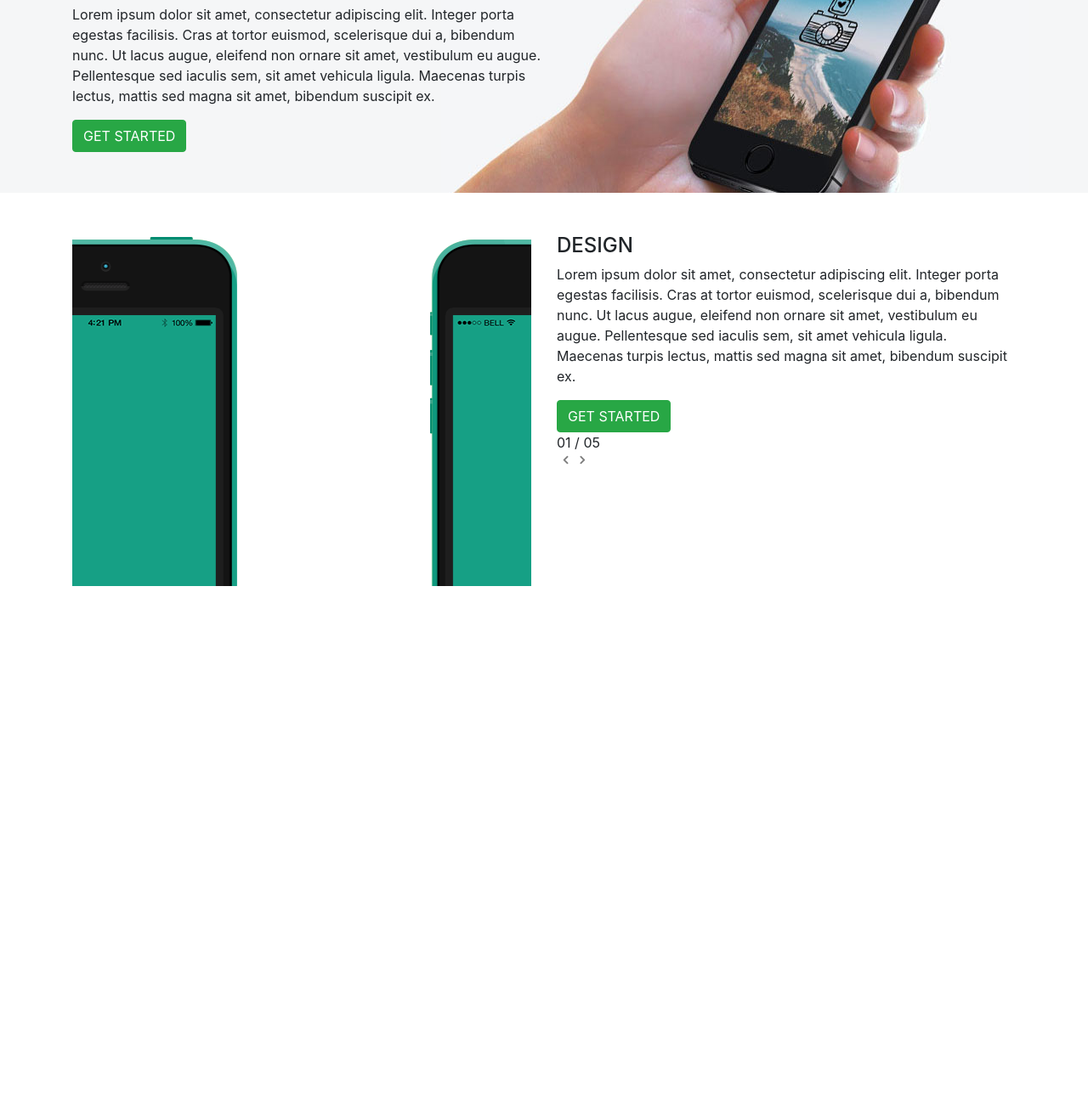
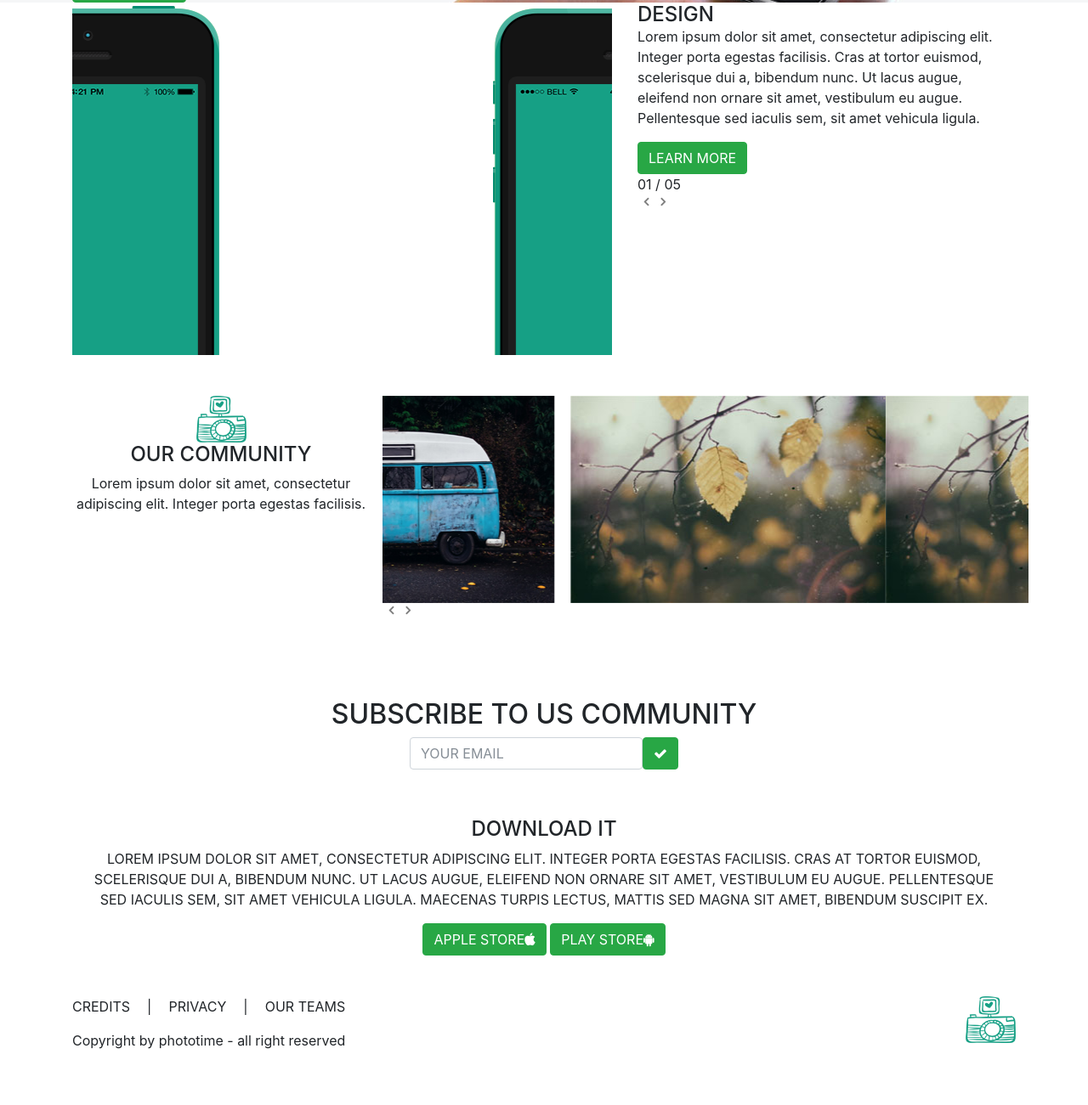
Before and after one commit to serafia/Photoapp, a plain HTML site: page index.html in a window 1280 px wide. Shown: the part 957-2258 px from the top of the page at 85% size. Before the commit the page ends 1647 px from the top, so only its background shows below. Drawn offline with Linux system fonts and the light colour scheme.

Commit message:
Modify index.html

```diff
--- a/index.html
+++ b/index.html
@@ -13,26 +13,29 @@
 	<!-- navigation -->
 			<nav class="navbar navbar-expand-lg navbar-dark">
 				<div class="container text-center ">
-					<button class="navbar-toggler" type="button" data-toggle="collapse" data-target="#navContent"">
-						<span class="navbar-toggler-icon"></span>
-					</button>
-					<div class="collapse navbar-collapse" id="navContent">
-						<div class="navbar-nav d-flex justify-content-center pt-5 w-100">
-							<a href="#" class="nav-item nav-link active text-uppercase text-white px-5 pt-4">home</a>
-							<a href="#" class="nav-item nav-link text-uppercase text-white px-5 pt-4">photoapp</a>
-							<a href="#" class="navbar-brand mr-0 px-5 d-none d-lg-inline-block"><img src="img/logo.png"></a>
-							<a href="#" class="nav-item nav-link text-uppercase text-white px-5 pt-4">design</a>
-							<a href="#" class="nav-item nav-link text-uppercase text-white px-5 pt-4">download</a>
+					<div class="d-flex justify-content-between d-lg-inline-block">
+						<a href="#" class="navbar-brand d-lg-none"><img src="img/logo.png"></a>
+						<button class="navbar-toggler" type="button" data-toggle="collapse" data-target="#navContent"">
+							<span class="navbar-toggler-icon"></span>
+						</button>
+					</div>
+					<div class="collapse navbar-collapse w-100" id="navContent">
+						<div class="navbar-nav d-flex justify-content-center pt-5 w-100 nav-link">
+							<a href="#" class="nav-item nav-link active text-uppercase text-white px-5">home</a>
+							<a href="#photoapp" class="nav-item nav-link text-uppercase text-white px-5">photoapp</a>
+							<a href="#" class="navbar-brand mr-0 d-none d-lg-inline-block"><img src="img/logo.png"></a>
+							<a href="#design" class="nav-item nav-link text-uppercase text-white px-5">design</a>
+							<a href="#download" class="nav-item nav-link text-uppercase text-white px-5">download</a>
 						</div>
 					</div>
-					<a href="#" class="navbar-brand d-lg-none"><img src="img/logo.png"></a>
+
 				</div>
 
 			</nav>
 	<!-- hero -->
 			<hero class="text-center text-white">
 				<div class="container hero">
-					<h1 class="text-uppercase">your life , a photo</h1>
+					<h1 class="text-uppercase display-4">your life , a photo</h1>
 					<p>print your life in a simple photo</p>
 					<button class="text-uppercase btn btn-success">get started</button>
 				</div>
@@ -44,18 +47,19 @@
 				<a href="#" class="text-white"><i class="fa fa-dribbble" aria-hidden="true"></i></a>
 			</div>
 		</header>
-		<section class="" id="photoapp">
-			<div class="container py-5 photo">
-				<h4 class="text-uppercase pt-5 photoapp-header">rappresent yout life with a<br>simple photo</h4>
-				<p class="w-50 photoapp-p">Lorem ipsum dolor sit amet, consectetur adipiscing elit. Integer porta egestas facilisis. Cras at tortor euismod, scelerisque dui a, bibendum nunc. Ut lacus augue, eleifend non ornare sit amet, vestibulum eu augue. Pellentesque sed iaculis sem, sit amet vehicula ligula. Maecenas turpis lectus, mattis sed magna sit amet, bibendum suscipit ex.</p>
+	<!-- photoapp -->
+		<section id="photoapp">
+			<div class="container photo">
+				<h4 class="text-uppercase m-0 photoapp-header">rappresent youR life with a<br>simple photo</h4>
+				<p>Lorem ipsum dolor sit amet, consectetur adipiscing elit. Integer porta egestas facilisis. Cras at tortor euismod, scelerisque dui a, bibendum nunc. Ut lacus augue, eleifend non ornare sit amet, vestibulum eu augue. Pellentesque sed iaculis sem, sit amet vehicula ligula.</p>
 				<button class="btn btn-success text-uppercase photoapp-button">get started</button>
 			</div>
-
 		</section>
-		<section class="pt-5" id="design">
-			<div class="container">
+	<!-- design -->
+		<section id="design">
+			<div class="container design">
 				<div class="row">
-					<div class="col-6">
+					<div class="col-7">
 						<div id="myCarousel1" class="carousel slide" data-ride="carousel">
 							<div class="carousel-inner">
 						    	<div class="carousel-item active">
@@ -76,20 +80,19 @@
 						    </div>
 						</div>
 					</div>
-					<div class="col-6">
-						<h4 class="text-uppercase design-header">design</h4>
-						<p class="design-p">Lorem ipsum dolor sit amet, consectetur adipiscing elit. Integer porta egestas facilisis. Cras at tortor euismod, scelerisque dui a, bibendum nunc. Ut lacus augue, eleifend non ornare sit amet, vestibulum eu augue. Pellentesque sed iaculis sem, sit amet vehicula ligula. Maecenas turpis lectus, mattis sed magna sit amet, bibendum suscipit ex.</p>
-						<button class="btn btn-success text-uppercase design-button">get started</button>
+					<div class="col-5">
+						<h4 class="text-uppercase design-header m-0">design</h4>
+						<p class="design-p">Lorem ipsum dolor sit amet, consectetur adipiscing elit. Integer porta egestas facilisis. Cras at tortor euismod, scelerisque dui a, bibendum nunc. Ut lacus augue, eleifend non ornare sit amet, vestibulum eu augue. Pellentesque sed iaculis sem, sit amet vehicula ligula.</p>
+						<button class="btn btn-success text-uppercase design-button">learn more</button>
 						<br>
-						<span>01</span>
-						/
-						<span>05</span>
+						<span class="number">01</span>
+						<span class="number">/ 05</span>
 						<div class="d-flex next-prev">
-							<a class="carousel-control-prev text-dark" href="#myCarousel1" role="button" data-slide="prev">
+							<a class="carousel-control-prev" href="#myCarousel1" role="button" data-slide="prev">
 				    			<i class="fa fa-angle-left" aria-hidden="true"></i>
 				    			<span class="sr-only">Previous</span>
 				  			</a>
-				  			<a class="carousel-control-next text-dark" href="#myCarousel1" role="button" data-slide="next">
+				  			<a class="carousel-control-next" href="#myCarousel1" role="button" data-slide="next">
 				    			<i class="fa fa-angle-right" aria-hidden="true"></i>
 				    			<span class="sr-only">Next</span>
 				  			</a>
@@ -98,17 +101,98 @@
 					</div>
 				</div>
 			</div>
+		</section>
 
+	<!-- community -->
+		<section class="" id="community">
+			<div class="container">
+				<div class="row py-5">
+					<div class="col-4 text-center">
+						<img src="img/logo-green.png" alt="logo-green">
+						<h4 class="text-uppercase">our community</h4>
+						<p>Lorem ipsum dolor sit amet, consectetur adipiscing elit. Integer porta egestas facilisis.</p>
+					</div>
+					<div class="col-8 px-0">
+						<div id="myCarousel2" class="carousel slide" data-ride="carousel">
+							<div class="carousel-inner">
+						    	<div class="carousel-item active clearfix">
+						      		<img class="d-inline-block " src="img/slider-img-2.jpg" alt="First slide">
+						      		<img class="d-inline-block float-right" src="img/slider-img-1.jpg" alt="First slide">
+
+						    	</div>
+						    	<div class="carousel-item clearfix">
+						      		<img class="d-inline-block " src="img/slider-img-1.jpg" alt="Second slide">
+						      		<img class="d-inline-block float-right" src="img/slider-img-2.jpg" alt="Second slide">
+						    	</div>
+						    </div>
+						    <div class="d-flex next-prev">
+							    <a class="carousel-control-prev text-dark" href="#myCarousel2" role="button" data-slide="prev">
+					    			<i class="fa fa-angle-left" aria-hidden="true"></i>
+					    			<span class="sr-only">Previous</span>
+					  			</a>
+					  			<a class="carousel-control-next text-dark" href="#myCarousel2" role="button" data-slide="next">
+					    			<i class="fa fa-angle-right" aria-hidden="true"></i>
+					    			<span class="sr-only">Next</span>
+					  			</a>
+				  			</div>
+						</div>
+					</div>
+				</div>
+			</div>
 		</section>
-		<section class="container" id="community">
+
+	<!-- subscribe -->
+		<section class="" id="subscribe">
+			<div class="container ">
+				<div class="row">
+					<div class="col text-center d-flex flex-column align-items-center py-5">
+						<h2 class="text-uppercase">subscribe to us community</h2>
+						<form class="form-inline">
+							<div class="form-group mb-2">
+							    <label for="inputEmail" class="sr-only">Your email</label>
+							    <input type="password" class="form-control" id="inputEmail" placeholder="YOUR EMAIL">
+							</div>
+							<button type="submit" class="btn btn-success mb-2"><i class="fa fa-check" aria-hidden="true"></i></button>
+						</form>
+					</div>
+				</div>
+			</div>
 		</section>
-		<section class="container" id="subscribe">
+
+	<!-- download -->
+		<section class="" id="download">
+			<div class="container">
+				<div class="col text-uppercase text-center">
+					<h4>download it</h4>
+					<p>Lorem ipsum dolor sit amet, consectetur adipiscing elit. Integer porta egestas facilisis. Cras at tortor euismod, scelerisque dui a, bibendum nunc. Ut lacus augue, eleifend non ornare sit amet, vestibulum eu augue. Pellentesque sed iaculis sem, sit amet vehicula ligula. Maecenas turpis lectus, mattis sed magna sit amet, bibendum suscipit ex.</p>
+					<button class="btn btn-success text-uppercase">apple store<span><i class="fa fa-apple" aria-hidden="true"></i></span></button>
+					<button class="btn btn-success text-uppercase">play store<span><i class="fa fa-android" aria-hidden="true"></i></span></button>
+
+				</div>
+			</div>
 		</section>
-		<section class="container" id="download">
-		</section>
-		<footer class="container">
 
+	<!-- footer -->
+		<footer >
+			<div class="container py-5 d-flex justify-content-between">
+				<div class="footer-text">
+					<div class="d-flex justify-content-between text-uppercase">
+						<p>credits</p>
+						<span>|</span>
+						<p>privacy</p>
+						<span>|</span>
+						<p>our teams</p>
+					</div>
+					<p>Copyright by phototime - all right reserved</p>
+
+				</div>
+				<div class="footer-img">
+					<img src="img/logo-green.png" alt="logo-green">
+				</div>
+			</div>
 		</footer>
+
+
 		<script src="js/jquery-3.2.1.slim.min.js"></script>
 		<script src="js/bootstrap.bundle.min.js"></script>
 	</body>
```
